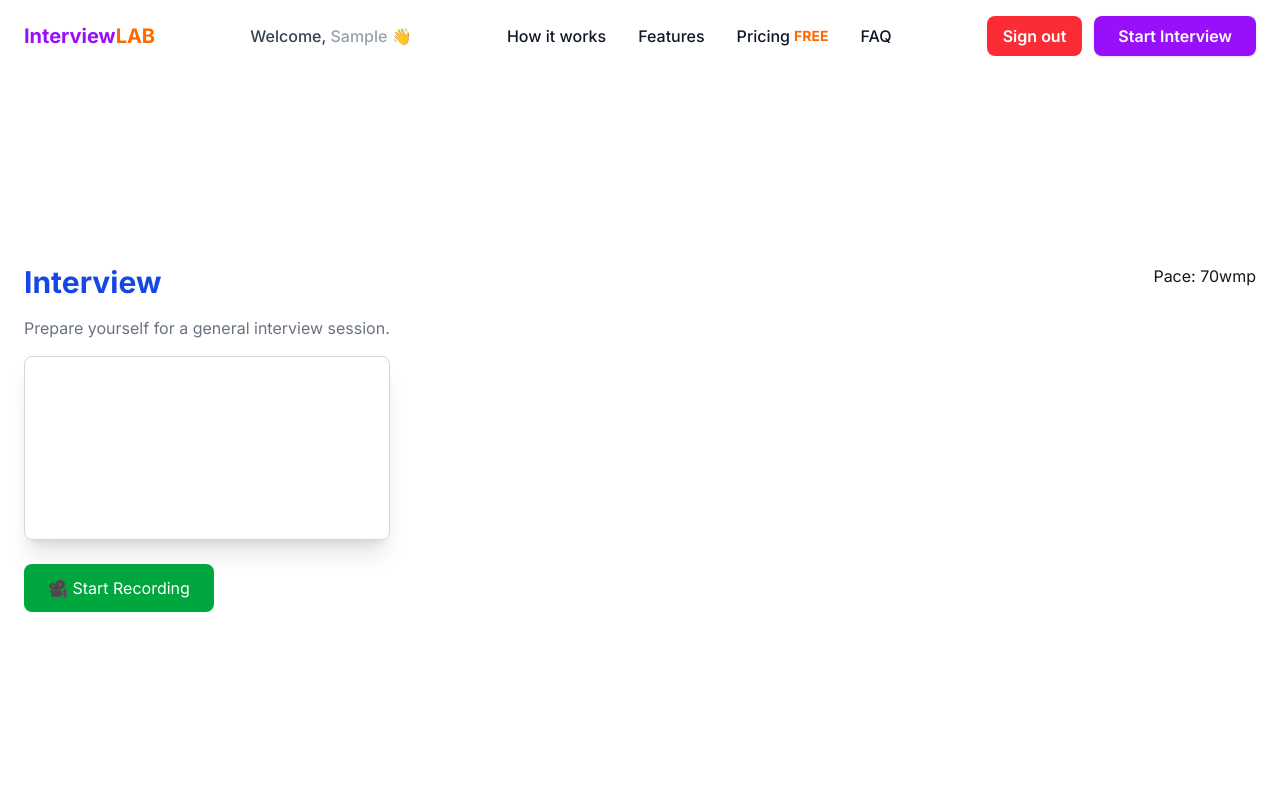
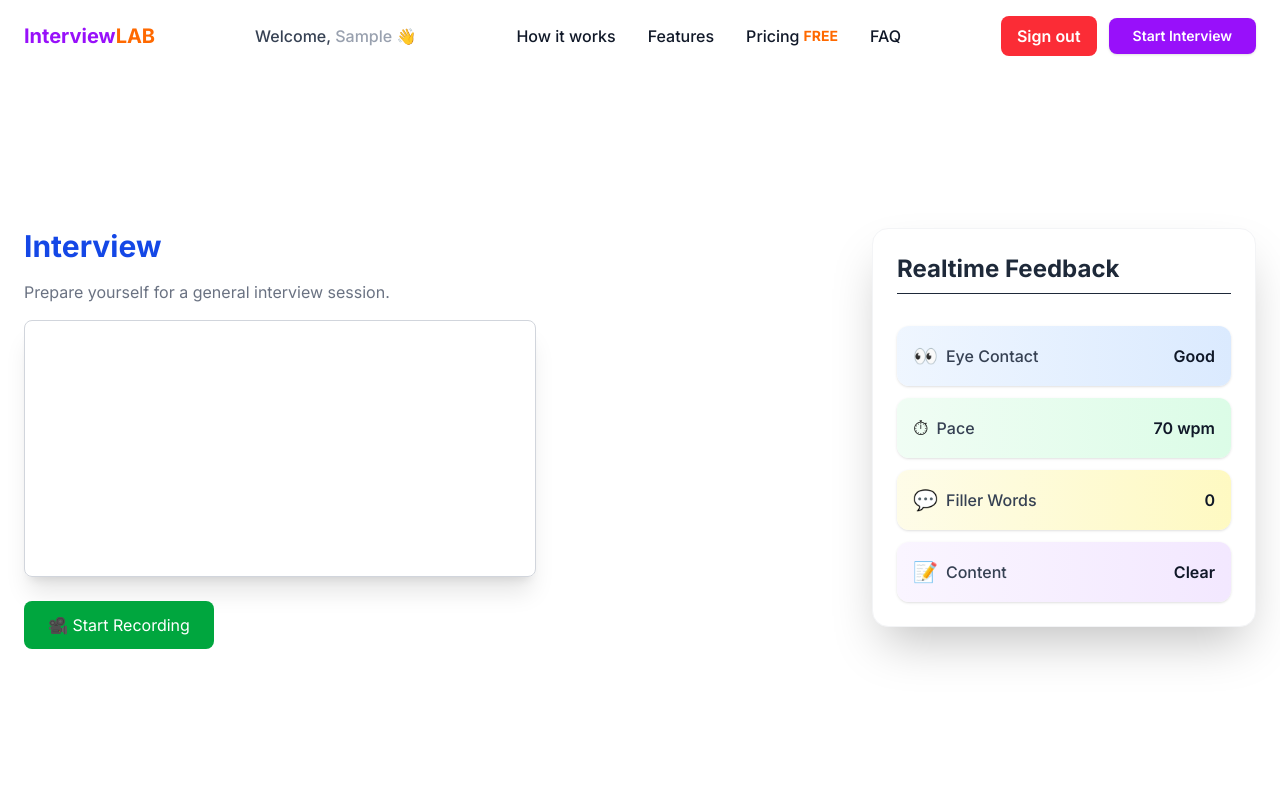
Before and after one commit to Nic3holas-wq/interviewlab, a Next.js app: page /record in a window 1280 px wide. Shown: the top 800 px of the page. Built offline with nearby package versions, Linux system fonts and the light colour scheme; no server answers; sample sign-in values are in the browser's storage; a web font is replaced by a local one.

Commit message:
fixed recording UI

```diff
--- a/src/app/components/Navbar.tsx
+++ b/src/app/components/Navbar.tsx
@@ -63,12 +63,15 @@ const Navbar: React.FC = () => {
         {/* Right Side Buttons */}
         <div className="flex items-center gap-3">
           {loggedIn && (
-            <SignOut/>
+            <div className="hidden sm:block">
+              <SignOut/>
+            </div>
+
           )}
 
           <Link
             href={"/interview"}
-            className="bg-purple-600 text-white px-4 sm:px-6 py-2 rounded-lg font-semibold hover:bg-purple-700 transition shadow-sm"
+            className="bg-purple-600 text-white text-sm px-4 sm:px-6 py-2 rounded-lg font-semibold hover:bg-purple-700 transition shadow-sm"
           >
             {loggedIn ? "Start Interview" : "Start Free Trial"}
           </Link>
--- a/src/app/components/RecordInterview.tsx
+++ b/src/app/components/RecordInterview.tsx
@@ -2,6 +2,13 @@
 
 import React, { useEffect, useRef, useState } from "react";
 import { useSearchParams } from "next/navigation";
+
+interface Feedback {
+  eyeContact: string;
+  pace: number; // words per minute
+  fillerWords: number;
+  content: string;
+}
 
 export default function RecordInterviewClient() {
   const videoRef = useRef<HTMLVideoElement>(null);
@@ -11,6 +18,15 @@ export default function RecordInterviewClient() {
   const [error, setError] = useState<string | null>(null);
   const searchParams = useSearchParams();
   const interviewType = searchParams.get("type");
+
+  // Realtime feedback state
+  const [feedback, setFeedback] = useState<Feedback>({
+    eyeContact: "Good",
+    pace: 70,
+    fillerWords: 0,
+    content: "Clear",
+  });
+
   // 🎥 Setup camera
   useEffect(() => {
     let stream: MediaStream | null = null;
@@ -30,9 +46,28 @@ export default function RecordInterviewClient() {
     setupCamera();
 
     return () => {
-      stream?.getTracks().forEach(track => track.stop());
+      stream?.getTracks().forEach((track) => track.stop());
     };
   }, []);
+
+  // Fake realtime feedback simulation (replace with ML later)
+  useEffect(() => {
+  let interval: number; // Use number in browser
+
+  if (recording) {
+    interval = window.setInterval(() => {
+      setFeedback((prev) => ({
+        eyeContact: Math.random() > 0.1 ? "Good" : "Poor",
+        pace: Math.floor(60 + Math.random() * 40),
+        fillerWords: Math.floor(Math.random() * 5),
+        content: Math.random() > 0.2 ? "Clear" : "Needs Improvement",
+      }));
+    }, 2000);
+  }
+
+  return () => window.clearInterval(interval); // clearInterval expects number
+}, [recording]);
+
 
   const startRecording = () => {
     const stream = videoRef.current?.srcObject as MediaStream;
@@ -62,7 +97,10 @@ export default function RecordInterviewClient() {
     return (
       <div className="flex flex-col items-center justify-center min-h-screen text-red-600">
         <p>{error}</p>
-        <button onClick={() => window.location.reload()} className="mt-4 bg-gray-800 text-white px-4 py-2 rounded-lg">
+        <button
+          onClick={() => window.location.reload()}
+          className="mt-4 bg-gray-800 text-white px-4 py-2 rounded-lg"
+        >
           Retry
         </button>
       </div>
@@ -70,16 +108,14 @@ export default function RecordInterviewClient() {
   }
 
   return (
-    <main className="flex flex-col items-center justify-center min-h-screen p-6 mt-[3%]">
-
-    <div className="flex justify-between w-full mx-[3%]">
-
-    {/* Left Section having recording and video display */}
-    <div>
-      <h1 className="text-3xl font-bold text-blue-700 mb-4">
+    <main className="flex flex-col items-center justify-center min-h-screen p-6 mt-[12%] sm:mt-[3%]">
+      <div className="flex flex-col md:flex-row justify-between w-full mx-[3%] gap-6">
+        {/* Left Section: Video + Recording */}
+        <div className="flex-1">
+          <h1 className="text-xl sm:text-3xl font-bold text-blue-700 mb-2 sm:mb-4">
             {interviewType ? `${interviewType} Interview` : "Interview"}
           </h1>
-      <p className="text-gray-500 pb-4">
+          <p className="text-gray-500 text-sm sm:text-base pb-2 sm:pb-4">
             Prepare yourself for a {interviewType ?? "general"} interview session.
           </p>
 
@@ -87,14 +123,14 @@ export default function RecordInterviewClient() {
             ref={videoRef}
             autoPlay
             muted
-        className="rounded-lg shadow-xl w-full max-w-lg border border-gray-300"
+            className="rounded-lg shadow-xl w-full max-w-md sm:max-w-lg border border-gray-300"
           />
 
-      <div className="flex gap-4 mt-6">
+          <div className="flex gap-4 mt-3 sm:mt-6">
             {!recording ? (
               <button
                 onClick={startRecording}
-            className="bg-green-600 text-white px-6 py-3 rounded-lg hover:bg-green-700 transition"
+                className="bg-green-600 text-white px-6 py-2 sm:py-3 rounded-lg hover:bg-green-700 transition"
               >
                 🎥 Start Recording
               </button>
@@ -108,21 +144,64 @@ export default function RecordInterviewClient() {
             )}
           </div>
 
+        </div>
+
+        {/* Right Section: Realtime Feedback */}
+        <div className="flex-1 max-w-sm">
+          <div className="bg-white rounded-2xl shadow-2xl border border-gray-100 p-6 flex flex-col gap-4">
+            <h2 className="text-2xl font-bold mb-4 text-gray-800 border-b pb-2">
+              Realtime Feedback
+            </h2>
+
+            {/* Feedback Metric */}
+            <div className="flex flex-col gap-3">
+              <div className="flex justify-between items-center p-4 bg-gradient-to-r from-blue-50 to-blue-100 rounded-xl shadow-sm hover:scale-105 transition-transform">
+                <div className="flex items-center gap-2">
+                  <span className="text-xl">👀</span>
+                  <span className="font-medium text-gray-700">Eye Contact</span>
+                </div>
+                <span className="font-semibold text-gray-900">{feedback.eyeContact}</span>
+              </div>
+
+              <div className="flex justify-between items-center p-4 bg-gradient-to-r from-green-50 to-green-100 rounded-xl shadow-sm hover:scale-105 transition-transform">
+                <div className="flex items-center gap-2">
+                  <span className="text-xl">⏱</span>
+                  <span className="font-medium text-gray-700">Pace</span>
+                </div>
+                <span className="font-semibold text-gray-900">{feedback.pace} wpm</span>
+              </div>
+
+              <div className="flex justify-between items-center p-4 bg-gradient-to-r from-yellow-50 to-yellow-100 rounded-xl shadow-sm hover:scale-105 transition-transform">
+                <div className="flex items-center gap-2">
+                  <span className="text-xl">💬</span>
+                  <span className="font-medium text-gray-700">Filler Words</span>
+                </div>
+                <span className="font-semibold text-gray-900">{feedback.fillerWords}</span>
+              </div>
+
+              <div className="flex justify-between items-center p-4 bg-gradient-to-r from-purple-50 to-purple-100 rounded-xl shadow-sm hover:scale-105 transition-transform">
+                <div className="flex items-center gap-2">
+                  <span className="text-xl">📝</span>
+                  <span className="font-medium text-gray-700">Content</span>
+                </div>
+                <span className="font-semibold text-gray-900">{feedback.content}</span>
+              </div>
+            </div>
+          </div>
+        </div>
 
         {videoUrl && (
             <div className="mt-6">
               <h2 className="text-lg font-semibold mb-2">Recorded Video:</h2>
-          <video src={videoUrl} controls className="w-full max-w-lg rounded-lg shadow" />
+              <video
+                src={videoUrl}
+                controls
+                className="w-full max-w-lg rounded-lg shadow"
+              />
             </div>
           )}
+
       </div>
-    {/* Right Section having live feedback */}
-    <div className="">
-        <p>Pace: 70wmp</p>
-    </div>
-    </div>
-
-
     </main>
   );
 }
--- a/src/app/ui/landingPage/HeroSection.tsx
+++ b/src/app/ui/landingPage/HeroSection.tsx
@@ -27,7 +27,7 @@ const HeroSection = () => {
           <h1 className="text-2xl sm:text-3xl md:text-5xl font-black leading-tight">
             Land Your Dream Job With
           </h1>
-          <h1 className="text-xl sm:text-2xl md:text-4xl font-black text-purple-600 pb-2 sm:pb-4">
+          <h1 className="text-xl sm:text-2xl md:text-4xl font-black text-purple-600 pt-2 pb-8 sm:pb-4">
             AI-Powered Interview Coaching
           </h1>
           <p className="text-base sm:text-lg text-gray-700">
@@ -48,7 +48,7 @@ const HeroSection = () => {
             Watch Demo
           </Button>
         </div>
-        <div className="sm:hidden flex justify-center gap-2 sm:gap-4 mt-4 sm:mt-6">
+        <div className="sm:hidden flex justify-center gap-2 sm:gap-4 mt-10 sm:mt-6">
           <Link href={"/interview"}>
             <Button
             variant="primary" size="small">
@@ -60,7 +60,7 @@ const HeroSection = () => {
             Watch Demo
           </Button>
         </div>
-        <section className="mt-8 sm:mt-16">
+        <section className="hidden sm:block mt-8 sm:mt-16">
           <div className="max-w-6xl mx-auto grid grid-cols-2 md:grid-cols-4 gap-6 sm:gap-8 text-center">
             <div>
               <h3 className="text-2xl sm:text-4xl font-extrabold text-blue-600">50K+</h3>
--- a/src/app/ui/landingPage/Testimonials.tsx
+++ b/src/app/ui/landingPage/Testimonials.tsx
@@ -111,7 +111,8 @@ const Testimonials: React.FC = () => {
 
                   {/* Quote */}
                   <p className="text-gray-700 text-sm sm:text-base mb-4 text-center">
-                    {testimonial.quote}
+                    <span>"{testimonial.quote}"</span>
+
                   </p>
 
                 </div>
--- a/src/app/ui/landingPage/TransformSection.tsx
+++ b/src/app/ui/landingPage/TransformSection.tsx
@@ -45,7 +45,7 @@ const TransformSection = () => {
       </p>
 
       {/* Illustrations section */}
-      <section className="flex flex-wrap justify-center gap-8 sm:gap-12 mb-12">
+      <section className="flex flex-wrap justify-center gap-8 sm:gap-12 mb-6 sm:mb-12">
         {illustrations.map((item, index) => (
           <div
             key={index}
@@ -65,7 +65,7 @@ const TransformSection = () => {
       </section>
 
       {/* Call to Action */}
-      <div className="mt-8 block sm:hidden">
+      <div className="mt-2 block sm:hidden">
         <Link href={"/interview"}>
             <Button
             variant="primary" size="small">
```
Also changed, not shown: src/app/interview/page.tsx (+6 -6 lines). Lines whose indentation alone changed are shown as unchanged.
